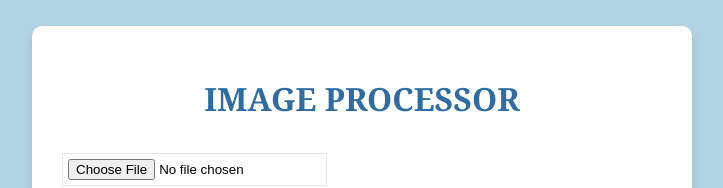
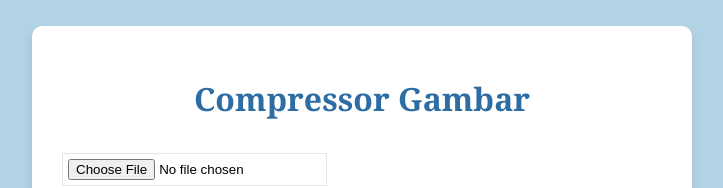
Before and after one commit to nasipencet/compressorgambar, a plain HTML site: page compressor-gambar/index.html in a window 1280 px wide. Shown: the top 188 px of the page, without its empty margins (278-1001 px from the left). Drawn offline with Linux system fonts and the light colour scheme.

Commit message:
Update index.html

```diff
--- a/compressor-gambar/index.html
+++ b/compressor-gambar/index.html
@@ -3,13 +3,15 @@
 <head>
     <meta charset="UTF-8">
     <meta name="viewport" content="width=device-width, initial-scale=1.0">
-    <title>Image Processor</title>
+    <link rel='icon' href='compressor-gambar/gambar/favicon.png' type='image/x-icon'/>
+    <title>Compressor Gambar</title>
+	<meta name="description" content="Compressor Gambar adalah sebuah tools online yang digunakan memperkecil ukuran gambar jpg, jpeg, png, dan webp.">
     <link rel="stylesheet" href="styles.css">
 </head>
 
 <body>
     <div class="container">
-        <h1>IMAGE PROCESSOR</h1>
+        <h1>Compressor Gambar</h1>
 
         <div class="input-container">
             <input type="file" id="imageInput" accept="image/*" onchange="previewImage(event)"><br>
```
